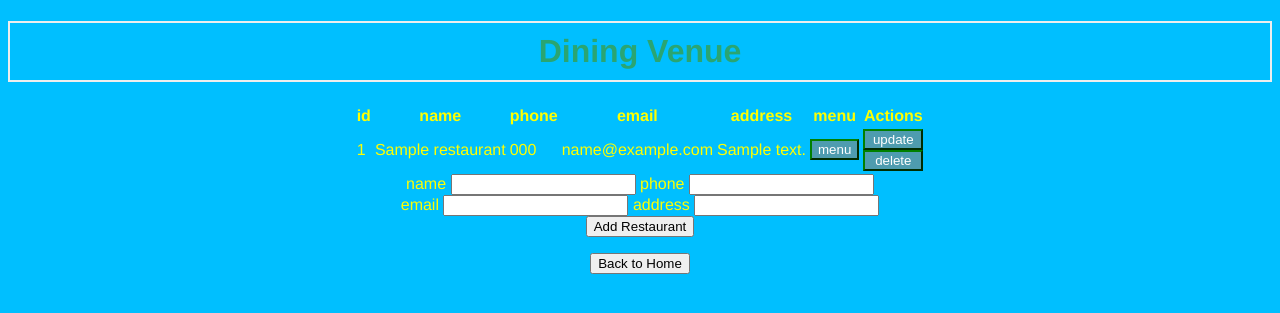
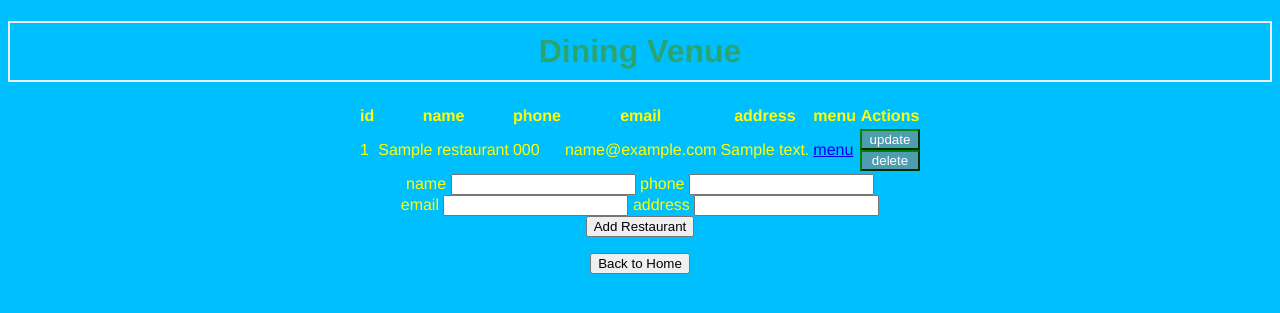
Before and after one commit to JQ100/nourishcampus, a Flask app: template nourish_campus/blueprints/restaurant/templates/views/admin.html in a window 1280 px wide. Shown: the top 313 px of the page. Run offline with Flask 2, Linux system fonts and the light colour scheme; the template is opened without the code that fills it: values that come from a table or form of the project are taken from there, others are empty; tables that the repository leaves empty hold one stand-in row (values such as "Sample post"); some libraries are stand-ins or nearby versions.

Commit message:
use a href tag for menu link in the restaurant page

```diff
--- a/nourish_campus/blueprints/restaurant/templates/views/admin.html
+++ b/nourish_campus/blueprints/restaurant/templates/views/admin.html
@@ -27,10 +27,7 @@
                 <td>{{ restaurant.email }}</td>
                 <td>{{ restaurant.address }}</td>
                 <td>
-                    <!-- use web form with GET method instead of the <a> tag to create a button -->
-                    <form action="/menu_item/{{restaurant.id}}" method="GET">
-                        <input type="submit" style=background-color:#4E9CAF;border-color:green;color:white value="menu">
-                    </form>
+                    <a href="/menu_item/{{restaurant.id}}">menu</a>
                 </td>
                 <td>
                     <form action="/restaurant/update/{{restaurant.id}}" method="GET">
```
